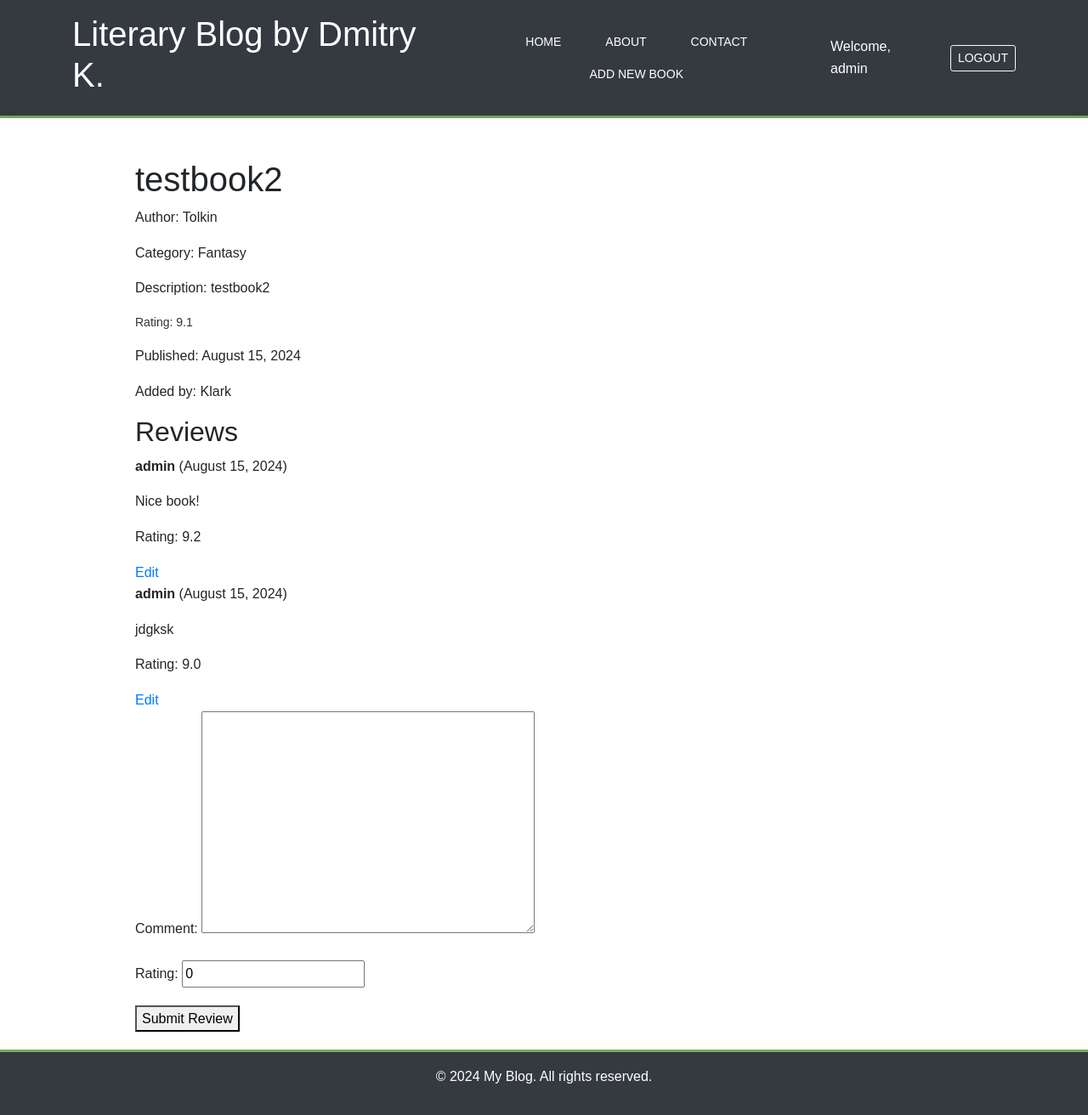
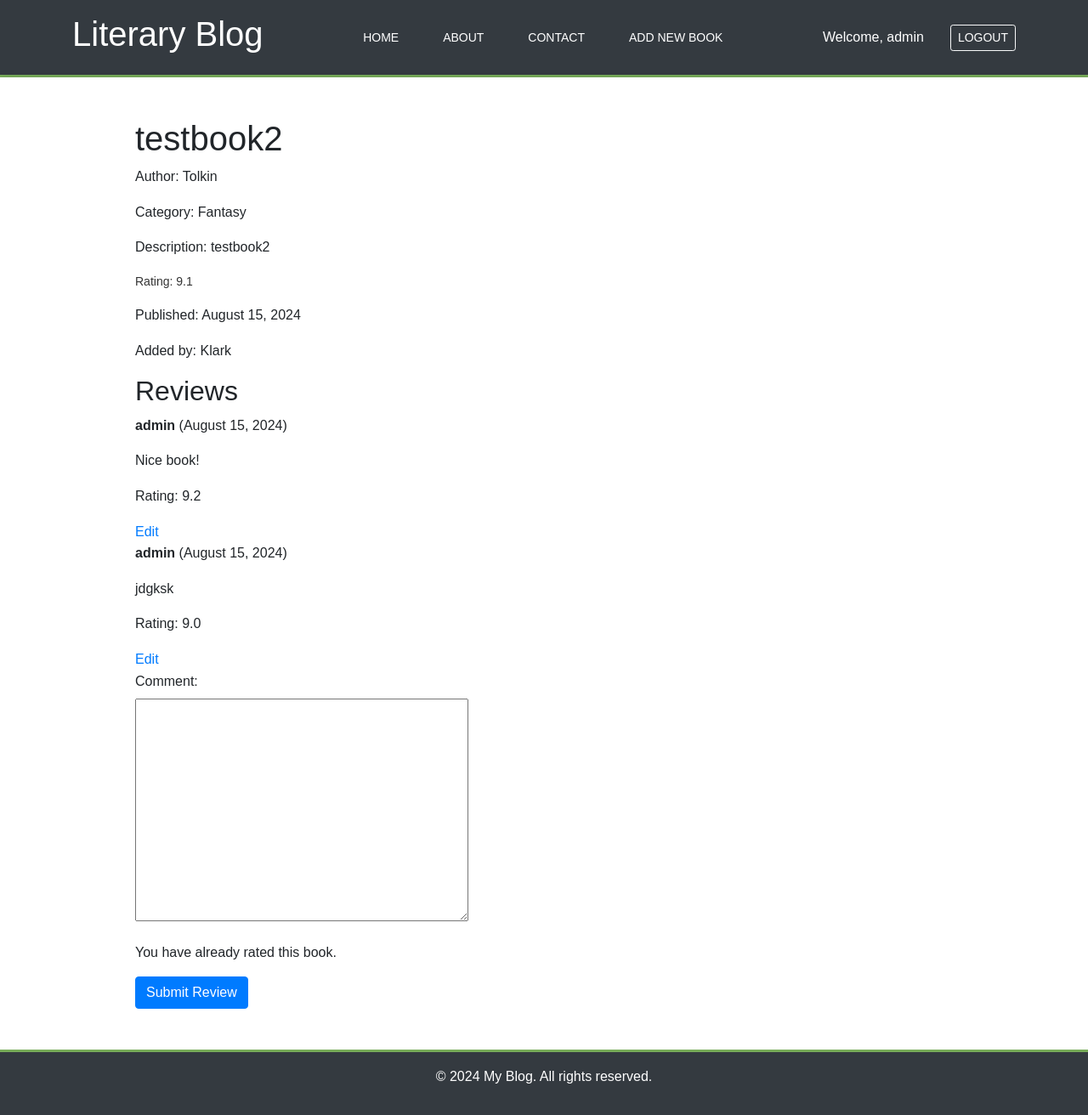
Before and after one commit to DonPomidon/LiteraryBlog, a Django app: a page that uses templates/blog/base.html in a window 1280 px wide. Shown: the whole page at 85% size. Run offline with Django 5.2, Linux system fonts and the light colour scheme; a user stored in the database is signed in; data comes from the database, SQL or seed files in the repository; both versions use the stored data as it was after the commit; some libraries are stand-ins or nearby versions.

Commit message:
Reworked header design, now user can create their own category and authors, rating can be added only 1 time

```diff
--- a/blog/forms.py
+++ b/blog/forms.py
@@ -15,9 +15,31 @@ class EditReviewForm(forms.ModelForm):
 
 
 class AddBookForm(forms.ModelForm):
+    new_author = forms.CharField(max_length=100, required=False, label="New Author")
+    new_category = forms.CharField(max_length=100, required=False, label="New Category")
+
     class Meta:
         model = Book
-        fields = ['title', 'author', 'description', 'category']
+        fields = ['title', 'author', 'description', 'category', 'new_author', 'new_category']
+        widgets = {
+            'author': forms.Select(attrs={'class': 'mr-2'}),
+            'new_author': forms.TextInput(attrs={'class': 'flex-grow-1'}),
+            'category': forms.Select(attrs={'class': 'mr-2'}),
+            'new_category': forms.TextInput(attrs={'class': 'flex-grow-1'}),
+        }
+
+    def save(self, commit=True):
+        new_author_name = self.cleaned_data.get('new_author')
+        if new_author_name:
+            author, created = Author.objects.get_or_create(name=new_author_name)
+            self.instance.author = author
+
+        new_category_name = self.cleaned_data.get('new_category')
+        if new_category_name:
+            category, created = Category.objects.get_or_create(name=new_category_name)
+            self.instance.category = category
+
+        return super().save(commit=commit)
 
 
 class BookFilterForm(forms.Form):
--- a/blog/models.py
+++ b/blog/models.py
@@ -3,7 +3,6 @@ from django.urls import reverse
 from accounts.models import CustomUser
 from django.core.validators import MaxValueValidator, MinValueValidator
 from django.utils import timezone
-from django.core.exceptions import ValidationError
 
 
 class Category(models.Model):
--- a/blog/views.py
+++ b/blog/views.py
@@ -24,34 +24,12 @@ def edit_review(request, review_id):
     return render(request, 'blog/books/edit_reviews.html', {'form': form})
 
 
-
-
-
-
 def blog_about(request):
     return render(request, 'blog/books/about.html')
 
 
 def blog_contacts(request):
     return render(request, 'blog/books/contacts.html')
-
-
-@require_POST
-@login_required()
-def book_review(request, book_id):
-    book = get_object_or_404(Book,
-                             id=book_id
-                             )
-    review = None
-    form = ReviewForm(data=request.POST)
-
-    if form.is_valid():
-        review = form.save(commit=False)
-        review.user = request.user
-        review.book = book
-        review.save()
-
-    return render(request, 'blog/books/review.html', {'book': book, 'form': form, 'review': review})
 
 
 def book_list(request):
@@ -95,27 +73,65 @@ def book_detail(request, year, month, day, slug):
                              publish__day=day,
                              slug=slug)
     reviews = book.reviews.all()
-    form = ReviewForm()
 
-    return render(request,'blog/books/detail.html', {'book': book, 'reviews': reviews, 'form': form})
+    user_has_rated = False
+    if request.user.is_authenticated:
+        user_has_rated = reviews.filter(user=request.user, rating__gt=0).exists()
+
+    if request.method == 'POST':
+        form = ReviewForm(request.POST)
+        if form.is_valid():
+            review = form.save(commit=False)
+            review.user = request.user
+            review.book = book
+
+            if user_has_rated:
+                review.rating = 0
+            review.save()
+            return redirect('blog:book_detail', year=year, month=month, day=day, slug=slug)
+    else:
+        form = ReviewForm()
+
+    return render(request,'blog/books/detail.html', {'book': book, 'reviews': reviews, 'form': form, 'user_has_rated': user_has_rated})
+
+
+@require_POST
+@login_required()
+def book_review(request, book_id):
+    book = get_object_or_404(Book, id=book_id)
+    reviews = book.reviews.all()
+
+    user_has_rated = reviews.filter(user=request.user, rating__gt=0).exists()
+
+    form = ReviewForm(data=request.POST)
+
+    if form.is_valid():
+        review = form.save(commit=False)
+        review.user = request.user
+        review.book = book
+
+        if user_has_rated:
+            review.rating = 0
+        review.save()
+
+    return render(request, 'blog/books/review.html', {'book': book, 'form': form, 'reviews': reviews, 'user_has_rated': user_has_rated})
 
 
 @login_required()
 def book_add(request):
     if request.method == 'POST':
         form = AddBookForm(request.POST)
-
         if form.is_valid():
             book = form.save(commit=False)
+            book.added_by = request.user
 
             if not book.slug:
                 book.slug = slugify(book.title)
-            book.added_by = request.user
             book.save()
             return redirect('blog:book_list')
         else:
-            form.add_error(None, 'Wrong data!')
+            form.add_error(None, 'Invalid data!')
     else:
-        form = AddBookForm
+        form = AddBookForm()
 
     return render(request, 'blog/books/add_book.html', {'form': form})
--- a/templates/blog/base.html
+++ b/templates/blog/base.html
@@ -12,7 +12,7 @@
 <body>
     <header class="bg-dark text-white py-3">
         <div class="container d-flex justify-content-between align-items-center">
-            <h1><a class="text-white text-decoration-none" href="{% url 'blog:book_list' %}">Literary Blog by Dmitry K.</a></h1>
+            <h1><a class="text-white text-decoration-none" href="{% url 'blog:book_list' %}">Literary Blog</a></h1>
             <nav>
                 <ul class="nav">
                     <li class="nav-item"><a class="nav-link text-white" href="{% url 'blog:book_list' %}">Home</a></li>
--- a/templates/blog/books/includes/review_form.html
+++ b/templates/blog/books/includes/review_form.html
@@ -1,7 +1,20 @@
-{% if user.is_authenticated %}
-    <form action="{% url 'blog:book_review' book.id %}" method="post">
-        {% csrf_token %}
-        {{ form.as_p }}
-        <button type="submit">Submit Review</button>
-    </form>
-{% endif %}
+<form method="post">
+    {% csrf_token %}
+    {{ form.non_field_errors }}
+
+    <div class="form-group">
+        {{ form.comment.label_tag }}<br>
+        {{ form.comment }}
+    </div>
+
+    {% if not user_has_rated %}
+        <div class="form-group">
+            {{ form.rating.label_tag }}<br>
+            {{ form.rating }}
+        </div>
+    {% else %}
+        <p>You have already rated this book.</p>
+    {% endif %}
+
+    <button type="submit" class="btn btn-primary">Submit Review</button>
+</form>
```
Also changed, not shown: templates/blog/books/add_book.html (+33 -2 lines), db.sqlite3.
